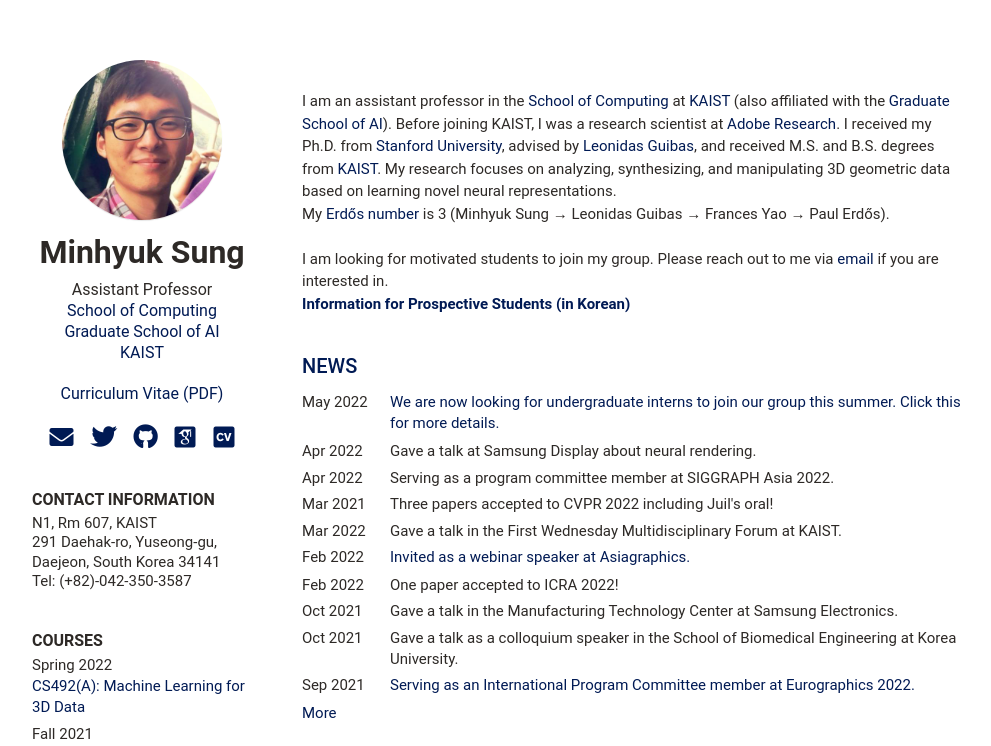
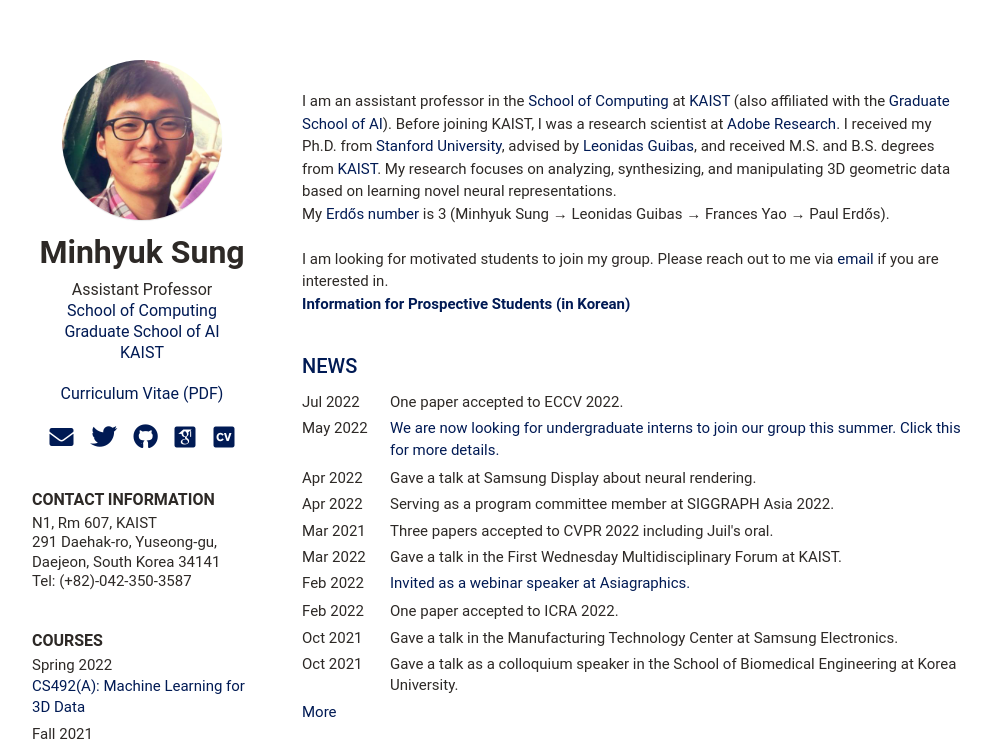
Before and after one commit to mhsung/mhsung.github.io, a Jekyll site: the page built from index.html, in a window 1280 px wide and 1400 px high. Shown: the top 746 px of the window, without its empty margins (126-1117 px from the left). Built offline with Jekyll 4.4.1, drawn with Linux system fonts in a browser that asks for light colours; some web fonts are replaced; some of the changed text lies outside the part shown.

Commit message:
Updated.

```diff
--- a/_data/news.yml
+++ b/_data/news.yml
@@ -1,4 +1,6 @@
 news:
+    - title: "One paper accepted to ECCV 2022."
+      time: Jul 2022
     - title: "We are now looking for undergraduate interns to join our group this summer. Click this for more details."
       time: May 2022
       link: lab/internship-summer-2022
@@ -6,14 +8,14 @@
       time: Apr 2022
     - title: "Serving as a program committee member at SIGGRAPH Asia 2022."
       time: Apr 2022
-    - title: "Three papers accepted to CVPR 2022 including Juil's oral!"
+    - title: "Three papers accepted to CVPR 2022 including Juil's oral."
       time: Mar 2021
     - title: "Gave a talk in the First Wednesday Multidisciplinary Forum at KAIST."
       time: Mar 2022
     - title: "Invited as a webinar speaker at Asiagraphics."
       time: Feb 2022
       link: http://www.asiagraphics.org/webinar/#session7
-    - title: "One paper accepted to ICRA 2022!"
+    - title: "One paper accepted to ICRA 2022."
       time: Feb 2022
     - title: "Gave a talk in the Manufacturing Technology Center at Samsung Electronics."
       time: Oct 2021
@@ -27,7 +29,7 @@
     - title: "We have been awarded the Google exploreCSR grant for the Rising Stars 2022 program at KAIST. Stay tuned for the details of the event!"
       time: Sep 2021
       link: https://research.google/outreach/explore-csr/recipients/
-    - title: "Two papers accepted to ICCV 2021!"
+    - title: "Two papers accepted to ICCV 2021."
       time: Jul 2021
     - title: "Gave a talk at the Korea Computer Graphics Society 2021."
       time: Jul 2021
@@ -38,7 +40,7 @@
       link: https://geometry.stanford.edu/struco3d/
     - title: "Gave a talk as a colloquium speaker in the Software Graduate Program at KAIST."
       time: Apr 2021
-    - title: "Three papers accepted to CVPR 2021 including two orals!"
+    - title: "Three papers accepted to CVPR 2021 including two orals."
       time: Mar 2021
     - title: "Gave a talk at the Computer Vision Researcher Forum of Korean Computer Vision Society"
       time: Feb 2021
--- a/_data/publications/022-cvpr22-point2cyl.yml
+++ b/_data/publications/022-cvpr22-point2cyl.yml
@@ -17,4 +17,8 @@
 authors_note: equal contributions
 venue: CVPR 2022
 #publication_note:
+project: https://point2cyl.github.io/
 arXiv: https://arxiv.org/abs/2112.09329
+code: https://github.com/mikacuy/point2cyl
+video: https://www.youtube.com/watch?v=4R4Pi8qWXmo
+poster: https://point2cyl.github.io/assets/cvpr22_poster_final.pdf
--- a/_data/publications/023-cvpr22-pop-out-motion.yml
+++ b/_data/publications/023-cvpr22-pop-out-motion.yml
@@ -14,3 +14,4 @@
 arXiv: https://arxiv.org/abs/2203.15235
 vidoe: https://youtu.be/gHxwHxIZiuM
 code: https://github.com/jyunlee/Pop-Out-Motion
+video: https://www.youtube.com/watch?v=gHxwHxIZiuM
--- a/_data/publications/024-cvpr22-partglot.yml
+++ b/_data/publications/024-cvpr22-partglot.yml
@@ -16,3 +16,4 @@
 project_exist: true
 arXiv: https://arxiv.org/abs/2112.06390
 code: https://github.com/63days/PartGlot
+video: https://www.youtube.com/watch?v=v06GPLnezqk
```
Also changed, not shown: _data/publications/025-eccv22-spsm.yml (added, +17 -0 lines), assets/images/spsm-thumbnail.png (added).
